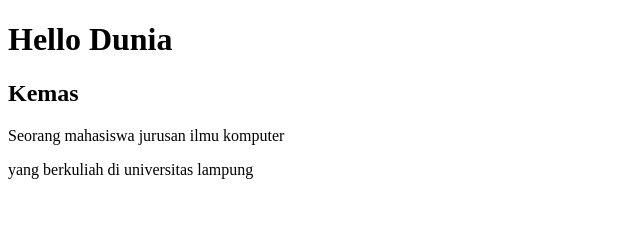
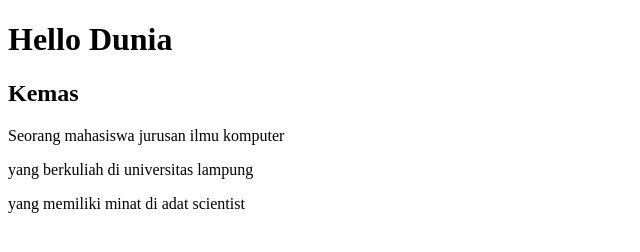
Before and after one commit to kemasmalfath/Revou_bljr, a plain HTML site: page index.html in a window 1280 px wide. Shown: the whole page, without its empty margins (0-640 px from the left). Drawn offline with Linux system fonts and the light colour scheme.

Commit message:
Update index.html

```diff
--- a/index.html
+++ b/index.html
@@ -12,5 +12,7 @@
     <h2>Kemas</h2>
     <p>Seorang mahasiswa jurusan ilmu komputer</p>
     <p> yang berkuliah di universitas lampung</p>
+    <p> yang memiliki minat di adat scientist
+    </p>
 </body>
 </html>
```
